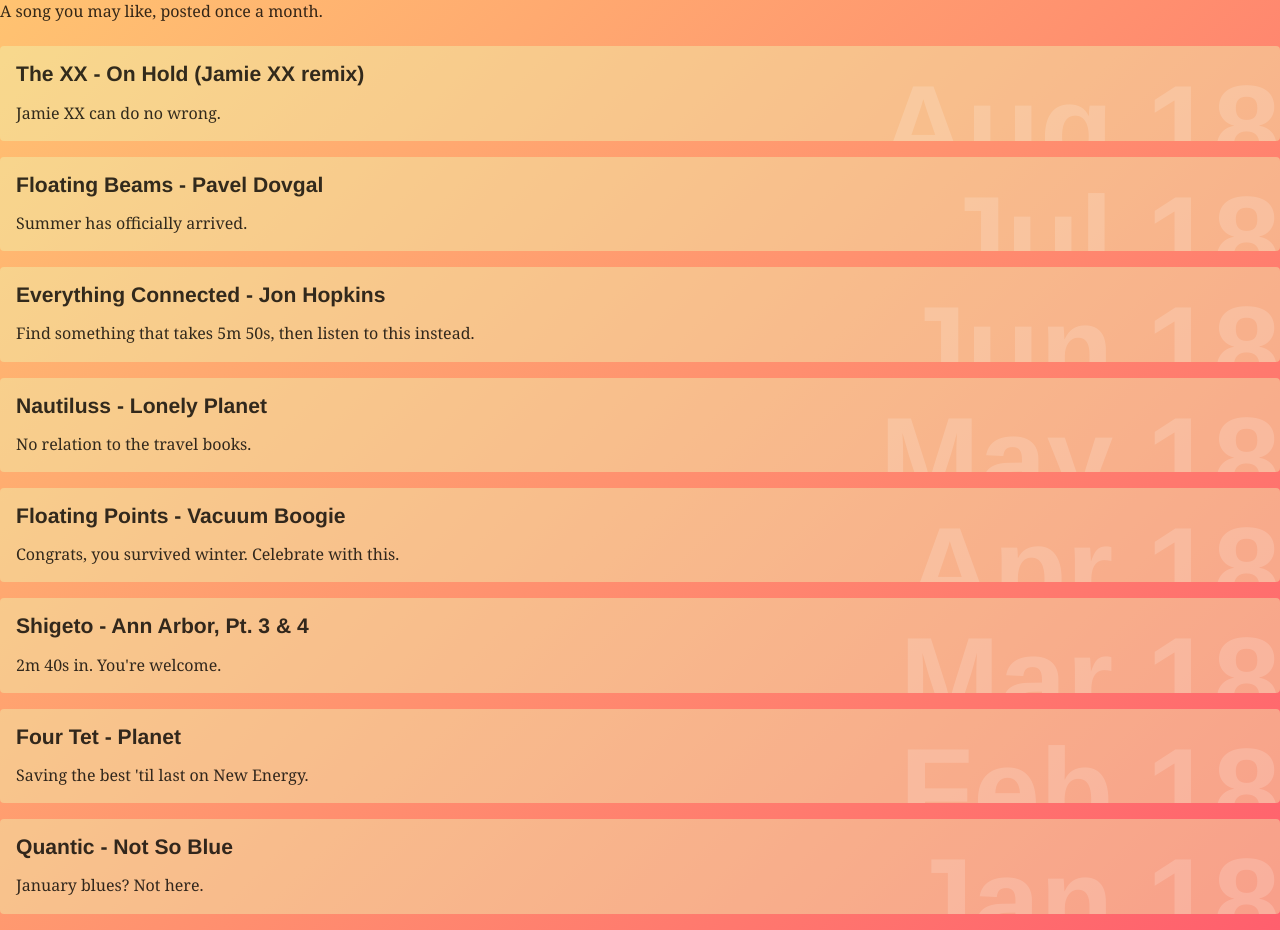
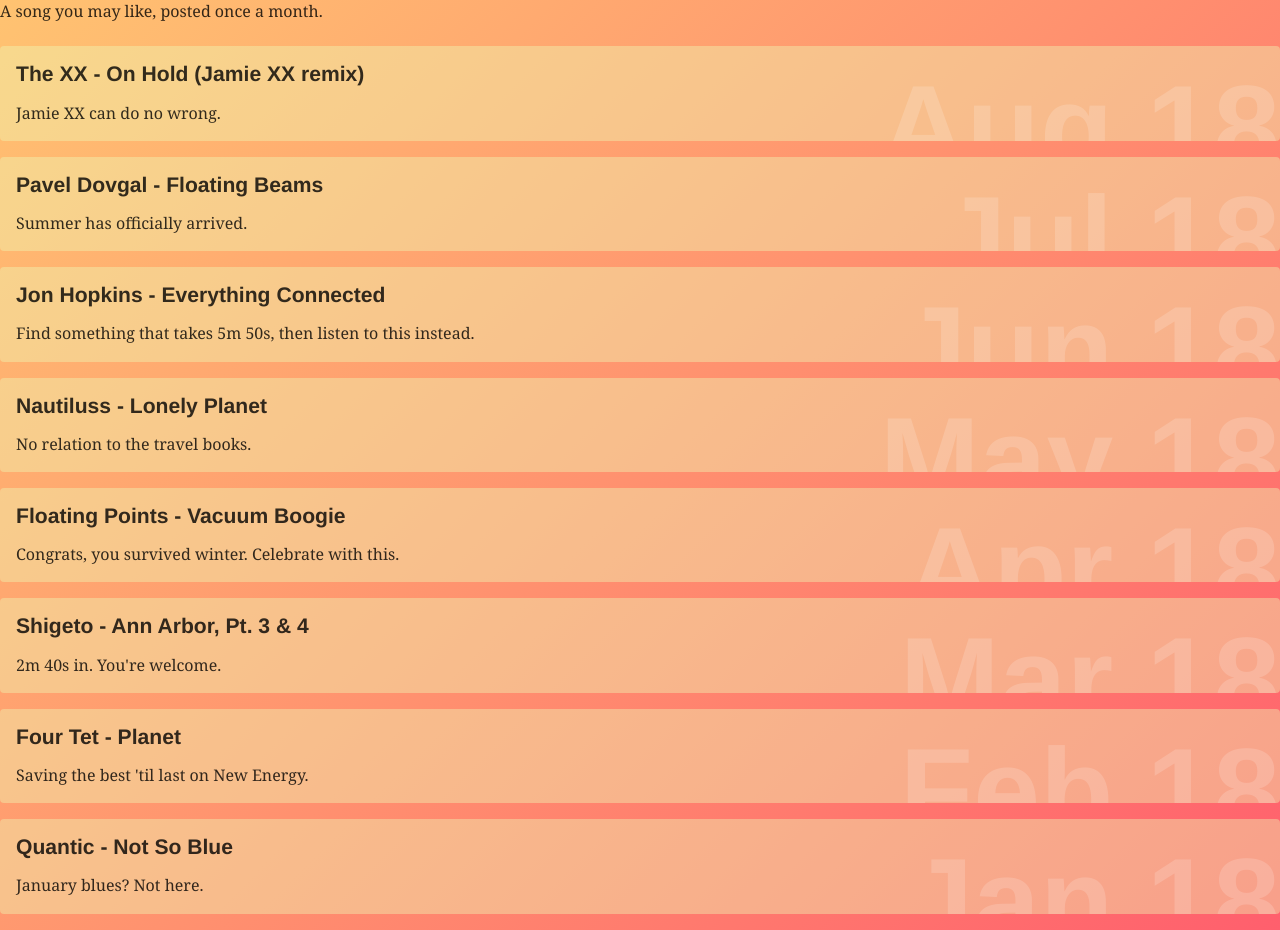
Before and after one commit to chris-lawton/monthlysong, a Gatsby site: page / in a window 1280 px wide. Built offline with nearby package versions, Linux system fonts and the light colour scheme; Gatsby itself is replaced by a stand-in of ours; some packages are replaced by stand-ins of ours.

Commit message:
consistent artist song

```diff
--- a/src/pages/2018/july.md
+++ b/src/pages/2018/july.md
@@ -1,5 +1,5 @@
 ---
-title: 'Floating Beams - Pavel Dovgal'
+title: 'Pavel Dovgal - Floating Beams'
 date: '2018-07-01'
 ---
 
--- a/src/pages/2018/june.md
+++ b/src/pages/2018/june.md
@@ -1,5 +1,5 @@
 ---
-title: 'Everything Connected - Jon Hopkins'
+title: 'Jon Hopkins - Everything Connected'
 date: '2018-06-01'
 ---
 
```
